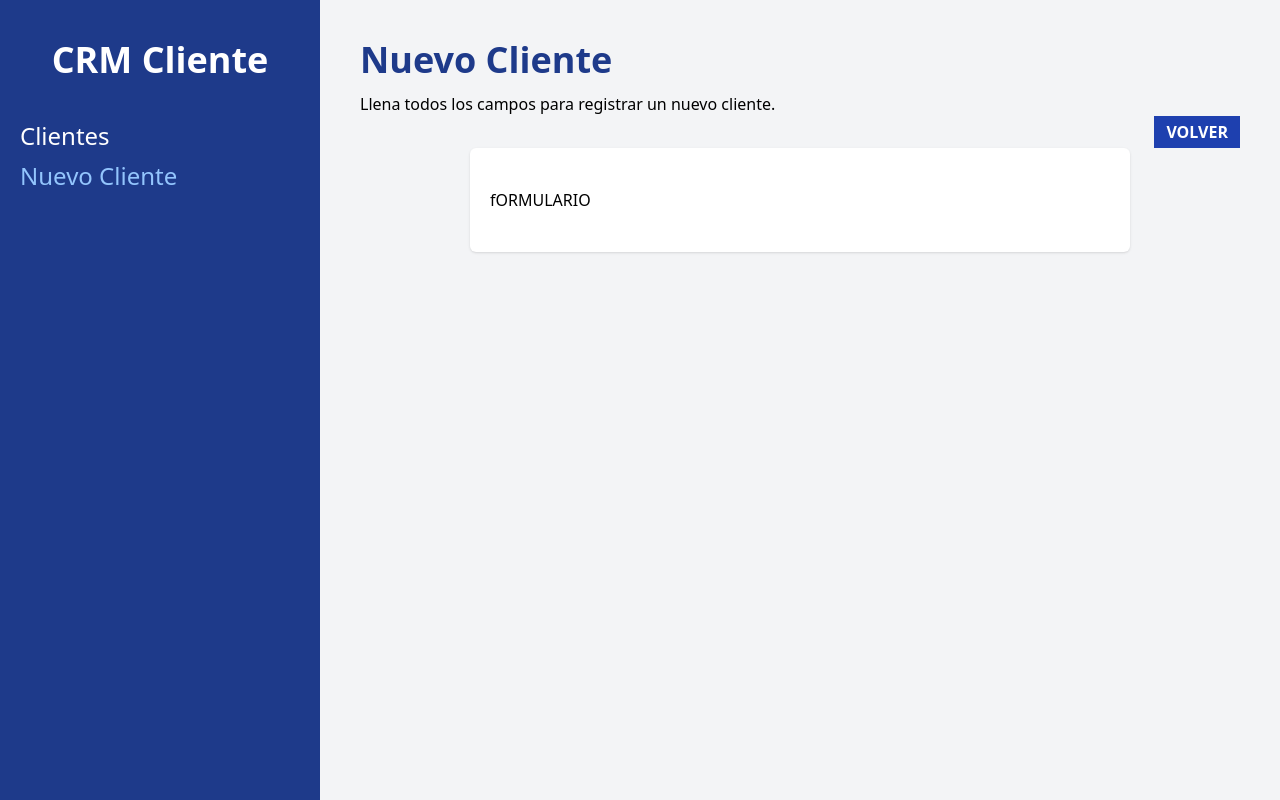
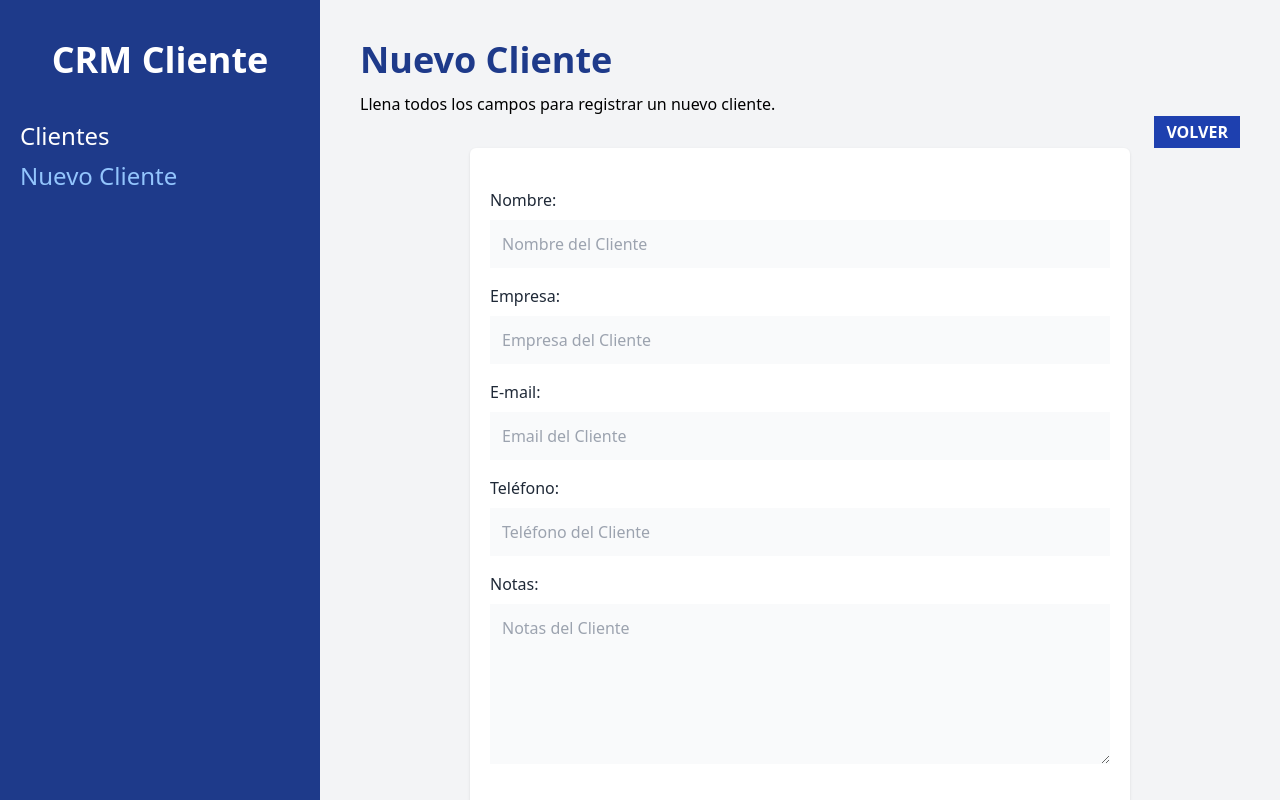
Before and after one commit to YouDevs/react-crm, a React (Vite) app: page /clientes/nuevo in a window 1280 px wide. Built offline with nearby package versions, Linux system fonts and the light colour scheme.

Commit message:
integrando el formulario crear cliente

```diff
--- /dev/null
+++ b/src/components/Formulario.jsx
@@ -0,0 +1,77 @@
+const Formulario = ({cliente}) => {
+    return (
+        <>
+            <div className="mb-4">
+                <label
+                    className="text-gray-800"
+                    htmlFor="nombre"
+                >Nombre:</label>
+                <input
+                    id="nombre"
+                    type="text"
+                    className="mt-2 block w-full p-3 bg-gray-50"
+                    placeholder="Nombre del Cliente"
+                    name="nombre"
+                />
+            </div>
+            <div className="mb-4">
+                <label
+                    className="text-gray-800"
+                    htmlFor="empresa"
+                >Empresa:</label>
+                <input
+                    id="empresa"
+                    type="text"
+                    className="mt-2 block w-full p-3 bg-gray-50"
+                    placeholder="Empresa del Cliente"
+                    name="empresa"
+                />
+            </div>
+
+            <div className="mb-4">
+                <label
+                    className="text-gray-800"
+                    htmlFor="email"
+                >E-mail:</label>
+                <input
+                    id="email"
+                    type="email"
+                    className="mt-2 block w-full p-3 bg-gray-50"
+                    placeholder="Email del Cliente"
+                    name="email"
+                />
+            </div>
+
+            <div className="mb-4">
+                <label
+                    className="text-gray-800"
+                    htmlFor="telefono"
+                >Teléfono:</label>
+                <input
+                    id="telefono"
+                    type="tel"
+                    className="mt-2 block w-full p-3 bg-gray-50"
+                    placeholder="Teléfono del Cliente"
+                    name="telefono"
+                />
+            </div>
+
+            <div className="mb-4">
+                <label
+                    className="text-gray-800"
+                    htmlFor="notas"
+                >Notas:</label>
+                <textarea
+                    as="textarea"
+                    id="notas"
+                    type="text"
+                    className="mt-2 block w-full p-3 bg-gray-50 h-40 align-self"
+                    placeholder="Notas del Cliente"
+                    name="notas"
+                />
+            </div>
+        </>
+    )
+}
+
+export default Formulario
--- a/src/pages/NuevoCliente.jsx
+++ b/src/pages/NuevoCliente.jsx
@@ -1,5 +1,6 @@
 // Hook para poder navegar entre páginas:
 import { useNavigate } from "react-router-dom"
+import Formulario from '../components/Formulario'
 
 function NuevoCliente() {
 
@@ -19,7 +20,14 @@
                 </button>
             </div>
             <div className="bg-white shadow rounded-md md:w-3/4 mx-auto px-5 py-10">
-                <p>fORMULARIO</p>
+                <form>
+                    <Formulario />
+                    <input
+                        type="submit"
+                        className="mt-5 bg-blue-800 p-3 uppercase font-bold text-white text-lg"
+                        value="Registrar Cliente"
+                    />
+                </form>
             </div>
         </>
     )
```
Also changed, not shown: src/main.jsx (line endings or trailing spaces).
